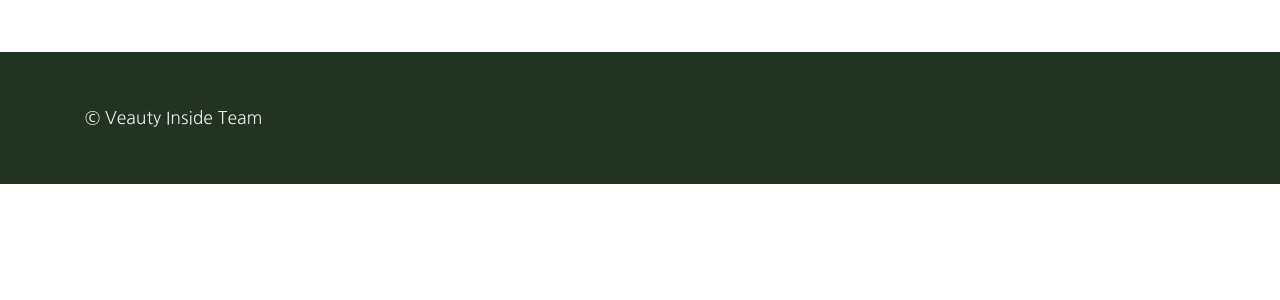
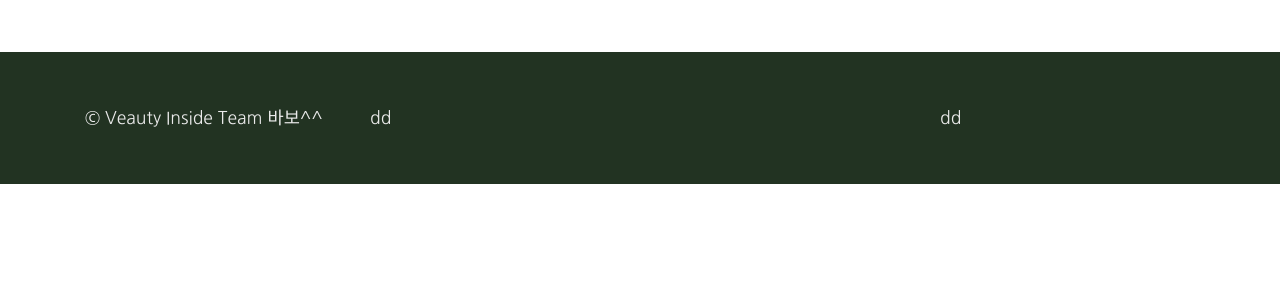
Before and after one commit to pirogramming/veauty_inside, a Django app: page /beauty/processing_csv in a window 1280 px wide. Shown: the part 62-362 px from the top of the page. Run offline with Django 3.2, Linux system fonts and the light colour scheme; some libraries are stand-ins or nearby versions.

Commit message:
base level1

```diff
--- a/beauty/templates/beauty/base.html
+++ b/beauty/templates/beauty/base.html
@@ -60,7 +60,19 @@
 
 <footer id="footer" class="bg-dark text-light py-5 mt-5">
     <div class="container">
-        &copy; Veauty Inside Team
+        <div class="row">
+            <div class ="col-3">
+                 &copy; Veauty Inside Team
+                바보^^
+            </div>
+            <div class="col-6">
+dd
+            </div>
+            <div class="col-3">
+dd
+            </div>
+        </div>
+
     </div>
 </footer>
 
```
